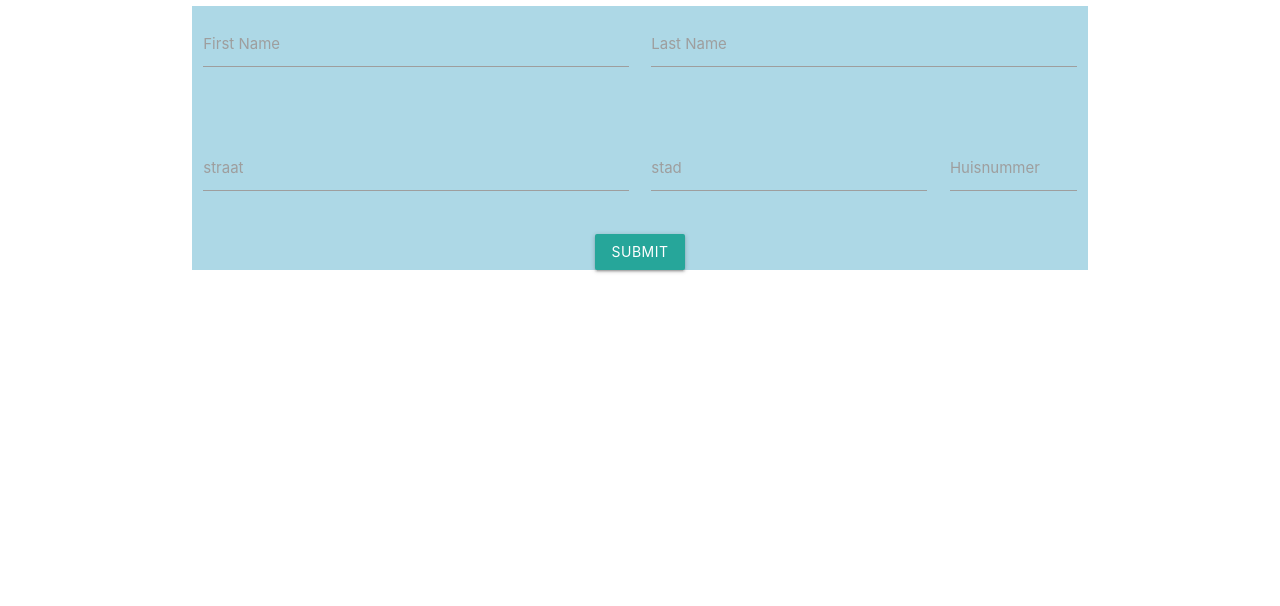
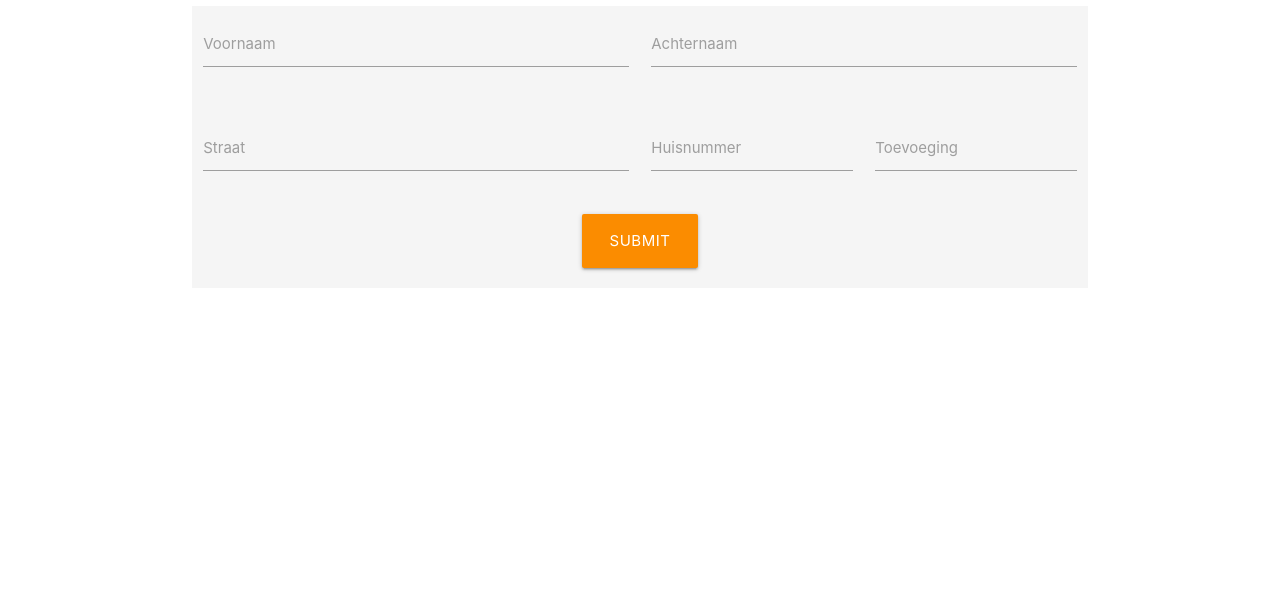
Before and after one commit to fedsub/HubDashboard, a website: page dist/newPackage.html in a window 1280 px wide. Shown: the part 194-800 px from the top of the page. Drawn offline with nearby package versions, Linux system fonts and the light colour scheme.

Commit message:
New Package edit

```diff
--- a/dist/newPackage.html
+++ b/dist/newPackage.html
@@ -7,77 +7,65 @@
 
     <link rel="stylesheet" href="https://cdnjs.cloudflare.com/ajax/libs/materialize/1.0.0-beta/css/materialize.min.css">
     <link rel="stylesheet"  href="css/newPackage.css">
+  </head>
 
-</head>
   <body>
 
+    <!--navigation bar-->
     <nav>
-      <div class="nav-wrapper blue lighten-1">
-        <a href="/index.html" class="brand-logo"><img src="./images/fedexmetrologo.png" alt="" style="height: 12%; width: 12%"></a>
+      <div class="nav-wrapper deep-purple lighten-1">
+        <a href="/index.html" class="brand-logo left"><img src="./images/fedexmetrologo.png" alt="" style="height: 12%; width: 12%"></a>
         <ul class="right hide-on-med-and-down">
-          <li class="active"><a href="newPackage.html"> <i class="material-icons">add_circle</i></a></li>
+          <li class="active"><a href="newPackage.html"><i class="material-icons">add_circle</i></a></li>
           <li><a href="koeriers.html"><i class="material-icons">face</i></a></li>
           <li><a href="settings.html"><i class="material-icons">settings</i></a></li>
-
         </ul>
       </div>
     </nav>
-    <div class="title">
 
+    <!--Title-->
+    <div class="title black-text">
       <h1>FedExSubway</h1>
     </div>
-    <div class="container">
 
-
+    <!--Package form -->
+    <div class="container grey lighten-4">
       <div class="row">
         <form class="col s12">
           <div class="row">
-        <div class="input-field col s6 m12 l6">
+            <div class="input-field col s6 m6 l6">
               <input id="first_name" type="text" class="validate">
-          <label for="first_name">First Name</label>
+              <label for="first_name">Voornaam</label>
             </div>
-        <div class="input-field col s6 m12 l6">
+            <div class="input-field col s6 m6 l6">
               <input id="last_name" type="text" class="validate">
-          <label for="last_name">Last Name</label>
+              <label for="last_name">Achternaam</label>
             </div>
           </div>
-
+          <div class="row">
+            <div class="input-field col s6 m6 l6">
+              <input id="street" type="text" class="validate">
+              <label for="street">Straat</label>
             </div>
-
-      <div class="row">
-        <div class="input-field col s6 m12 l6">
-          <input id="street" type="text" class="validate">
-          <label for="street">straat</label>
-        </div>
-        <div class="input-field col s4 m12 l4">
-          <input id="city" type="text" class="validate">
-          <label for="city">stad</label>
-        </div>
-
-        <div class="input-field col s2 m12 l2">
+            <div class="input-field col s3 m3 l3">
               <input id="houseNumber" type="text" class="validate">
               <label for="houseNumber">Huisnummer</label>
+            </div>
+            <div class="input-field col s3 m3 l3">
+              <input id="houseNumberAdd" type="text" class="validate">
+              <label for="houseNumberAdd">Toevoeging</label>
             </div>
           </div>
           <div class="row">
             <div class="center-align">
-
-
-    <button class="btn waves-effect waves-light" type="submit" name="action" formaction="/index.html">Submit
-    </button>
+              <button class="btn waves-effect waves-light orange darken-1 btn-large" type="submit" name="action" formaction="/index.html">Submit</button>
+            </div>
+          </div>
+        </form>
       </div>
     </div>
 
-    </form>
-
-
-  </div>
-
-</div>
-</div>
-
-
+    <!--Scripts-->
     <script src="https://cdnjs.cloudflare.com/ajax/libs/materialize/1.0.0-beta/js/materialize.min.js"></script>
-
   </body>
 </html>
```
Lines whose indentation alone changed are shown as unchanged.
